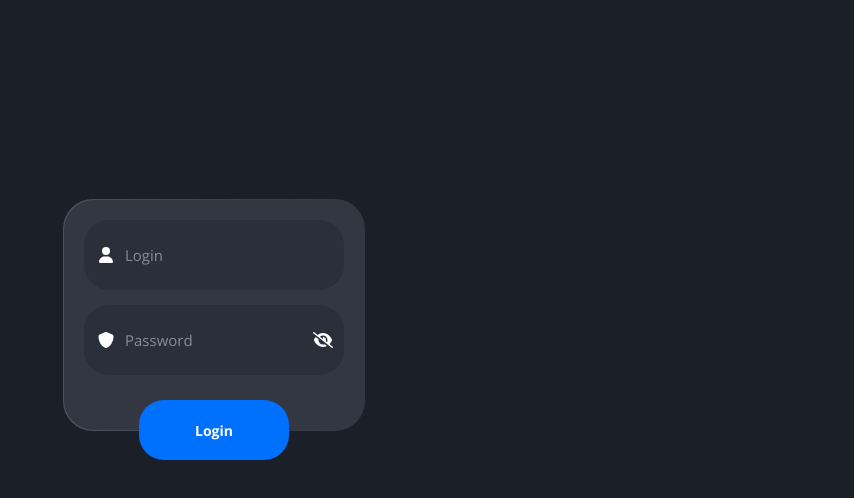
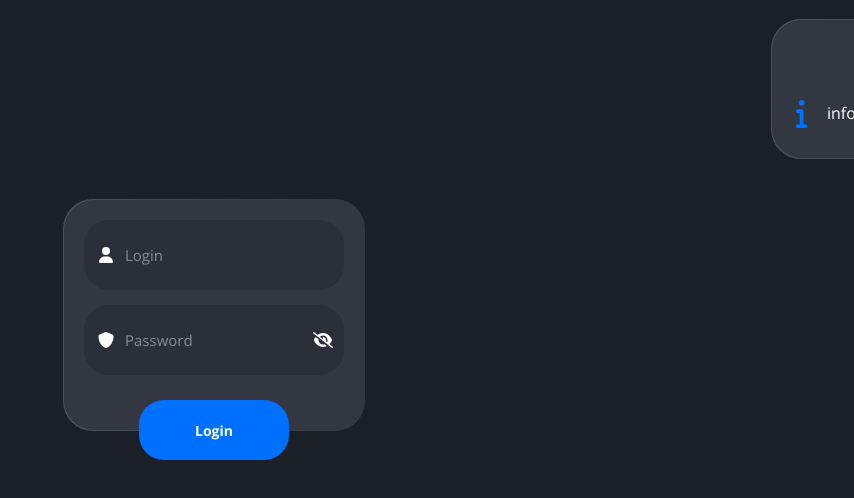
Before and after one commit to feleks/tasks-frontend, a React app: page / in a window 1280 px wide. Shown: the top 498 px of the page, without its empty margins (426-1280 px from the left). Built offline with nearby package versions, Linux system fonts and the light colour scheme.

Commit message:
Реализованы нотификации.

```diff
--- a/src/components/button/Button.scss
+++ b/src/components/button/Button.scss
@@ -10,7 +10,7 @@
     font-size: 14px;
 
     border: none;
-    border-radius: $inputs-border-radius;
+    border-radius: $inner-border-radius;
 
     background-color: $blue;
 
--- a/src/components/input/Input.scss
+++ b/src/components/input/Input.scss
@@ -17,7 +17,7 @@
 
     // border: 2px solid #3b414a;
     border: none;
-    border-radius: $inputs-border-radius;
+    border-radius: $inner-border-radius;
 
     background: transparent;
     background-color: #2a2f39;
--- /dev/null
+++ b/src/components/notifications/Notifications.scss
@@ -0,0 +1,5 @@
+.component-notifications {
+    position: fixed;
+    top: 20px;
+    right: 0;
+}
--- /dev/null
+++ b/src/components/notifications/Notifications.tsx
@@ -0,0 +1,15 @@
+import React from 'react';
+import { useNotificationStore } from 'src/stores/notifications';
+import { Notification } from './notification/Notification';
+
+import './Notifications.scss';
+
+export function Notifications() {
+    const notifications = useNotificationStore((state) => state.notifications);
+
+    const notificationsFragment = notifications.map((notification) => {
+        return <Notification key={notification.id} notification={notification} />;
+    });
+
+    return <div className="component-notifications">{notificationsFragment}</div>;
+}
--- /dev/null
+++ b/src/components/notifications/notification/Notification.scss
@@ -0,0 +1,127 @@
+@import 'src/style/variables';
+
+.component-notification {
+    // margin-left: 100%;
+    // max-width: 0;
+    height: 0;
+
+    overflow: visible;
+
+    transition: height 1s ease;
+
+    &.error {
+        .component-notification-body-icon {
+            color: $red;
+        }
+
+        .component-notification-body-progress-line {
+            background-color: $red;
+        }
+    }
+
+    &.warning {
+        .component-notification-body-icon {
+            color: $yellow;
+        }
+
+        .component-notification-body-progress-line {
+            background-color: $yellow;
+        }
+    }
+
+    &.success {
+        .component-notification-body-icon {
+            color: $green;
+        }
+
+        .component-notification-body-progress-line {
+            background-color: $green;
+        }
+    }
+
+    &.info {
+        .component-notification-body-icon {
+            color: $blue;
+        }
+
+        .component-notification-body-progress-line {
+            background-color: $blue;
+        }
+    }
+}
+
+.component-notification-body {
+    position: relative;
+    left: 100%;
+
+    display: flex;
+    flex-direction: row;
+    justify-content: center;
+
+    padding: 20px 40px 30px 20px;
+
+    transition: left 1s ease;
+}
+
+.component-notification-body-icon {
+    display: flex;
+    flex-direction: row;
+    justify-content: center;
+    align-items: center;
+
+    width: 35px;
+    padding-right: 15px;
+
+    color: white;
+    font-size: 30px;
+}
+
+.component-notification-body-message {
+    display: flex;
+    flex-direction: column;
+    justify-content: center;
+
+    width: 300px;
+
+    color: white;
+}
+
+.component-notification-body-progress {
+    position: absolute;
+    left: 20px;
+    bottom: 10px;
+    right: 20px;
+
+    height: 6px;
+}
+
+.component-notification-body-progress-wrapper {
+    width: 100%;
+    height: 6px;
+
+    overflow: hidden;
+}
+
+.component-notification-body-progress-line {
+    width: 100%;
+    height: 6px;
+
+    border-radius: 5px;
+}
+
+.component-notification-body-close {
+    position: absolute;
+    top: 15px;
+    right: 20px;
+
+    color: white;
+    font-size: 18px;
+
+    cursor: pointer;
+
+    transition: color 0.2s ease;
+
+    &:hover {
+        color: $red;
+    }
+}
--- /dev/null
+++ b/src/components/notifications/notification/Notification.tsx
@@ -0,0 +1,78 @@
+import { faCheck, faExclamation, faInfo, faXmark } from '@fortawesome/free-solid-svg-icons';
+import { FontAwesomeIcon } from '@fortawesome/react-fontawesome';
+import classNames from 'classnames';
+import React, { useEffect, useRef } from 'react';
+import * as notificationStore from 'src/stores/notifications';
+import './Notification.scss';
+import { registerNotificationEvents } from './notifications';
+
+interface Props {
+    notification: notificationStore.Notification;
+}
+
+export function Notification(props: Props) {
+    const { notification } = props;
+
+    const containerRef = useRef<HTMLDivElement>(null);
+    const bodyRef = useRef<HTMLDivElement>(null);
+    const progressRef = useRef<HTMLDivElement>(null);
+    const progressWrapperRef = useRef<HTMLDivElement>(null);
+    const progressLineRef = useRef<HTMLDivElement>(null);
+    const closeRef = useRef<HTMLDivElement>(null);
+
+    let iconFragment: JSX.Element | null = null;
+    switch (notification.type) {
+        case 'error':
+            iconFragment = <FontAwesomeIcon icon={faExclamation} />;
+            break;
+        case 'warning':
+            iconFragment = <FontAwesomeIcon icon={faExclamation} />;
+            break;
+        case 'success':
+            iconFragment = <FontAwesomeIcon icon={faCheck} />;
+            break;
+        case 'info':
+            iconFragment = <FontAwesomeIcon icon={faInfo} />;
+            break;
+    }
+
+    useEffect(() => {
+        if (
+            containerRef.current == null ||
+            bodyRef.current == null ||
+            progressRef.current == null ||
+            progressWrapperRef.current == null ||
+            progressLineRef.current == null ||
+            closeRef.current == null
+        ) {
+            throw new Error(`One of divs for notification ${notification.id} is not presented as ref`);
+        }
+
+        return registerNotificationEvents(
+            notification,
+            containerRef.current,
+            bodyRef.current,
+            progressRef.current,
+            progressWrapperRef.current,
+            progressLineRef.current,
+            closeRef.current
+        );
+    }, []);
+
+    return (
+        <div ref={containerRef} className={classNames('component-notification', notification.type)}>
+            <div ref={bodyRef} className={classNames('component-notification-body', 'segment')}>
+                <div className="component-notification-body-icon">{iconFragment}</div>
+                <div className="component-notification-body-message">{notification.message}</div>
+                <div ref={progressRef} className="component-notification-body-progress">
+                    <div ref={progressWrapperRef} className="component-notification-body-progress-wrapper">
+                        <div ref={progressLineRef} className="component-notification-body-progress-line"></div>
+                    </div>
+                </div>
+                <div ref={closeRef} className="component-notification-body-close">
+                    <FontAwesomeIcon icon={faXmark} />
+                </div>
+            </div>
+        </div>
+    );
+}
--- /dev/null
+++ b/src/components/notifications/notification/notifications.ts
@@ -0,0 +1,94 @@
+import { Notification, useNotificationStore } from 'src/stores/notifications';
+
+type Timeout = ReturnType<typeof setTimeout>;
+
+export function registerNotificationEvents(
+    notification: Notification,
+    container: HTMLDivElement,
+    body: HTMLDivElement,
+    progress: HTMLDivElement,
+    progressWrapper: HTMLDivElement,
+    progressLine: HTMLDivElement,
+    close: HTMLDivElement
+) {
+    const duration = notification.duration;
+    let expiresAt = Date.now() + duration;
+
+    // Вытаскивание нотификации из-за краёв экрана
+    body.style.left = '-20px';
+    const bodyRects = body.getBoundingClientRect();
+    container.style.height = `${bodyRects.height + 10}px`;
+
+    // Закрытие нотификации и уделаение из стора
+    let removeFromStoreTimeout: Timeout | null = null;
+    function closeNotification() {
+        if (removeFromStoreTimeout != null) {
+            return;
+        }
+
+        body.style.left = '100%';
+        container.style.height = '0';
+        removeFromStoreTimeout = setTimeout(() => {
+            useNotificationStore.getState().delete(notification.id);
+            removeFromStoreTimeout = null;
+        }, 1000);
+    }
+
+    // Дефолтное закрытие по истечении времени
+    // const progressRect = progress.getBoundingClientRect();
+    // progressLine.style.width = `${progressRect.width}px`;
+    progressWrapper.style.transition = `width ${(duration / 1000).toFixed(1)}s linear`;
+    progressWrapper.style.width = '0';
+    let closeTimeout: Timeout | null = null;
+    startCloseTimeout(duration);
+
+    function startCloseTimeout(duration: number) {
+        closeTimeout = setTimeout(() => {
+            closeNotification();
+        }, duration);
+    }
+
+    function stopCloseTimeout() {
+        if (closeTimeout != null) {
+            clearTimeout(closeTimeout);
+            closeTimeout = null;
+        }
+    }
+
+    function onMouseEnter() {
+        let timeLeft = expiresAt - Date.now();
+        if (timeLeft <= 0) {
+            timeLeft = 0;
+        }
+
+        stopCloseTimeout();
+        progressWrapper.style.width = `${((timeLeft / duration) * 100).toFixed(1)}%`;
+        progressWrapper.style.transition = `width ${(timeLeft / 1000).toFixed(1)}s linear`;
+
+        body.addEventListener('mouseleave', onMouseLeave);
+
+        function onMouseLeave() {
+            startCloseTimeout(timeLeft);
+            expiresAt = Date.now() + timeLeft;
+            progressWrapper.style.width = '0';
+
+            body.removeEventListener('mouseleave', onMouseLeave);
+        }
+    }
+
+    // Назначение обработчиков
+    close.addEventListener('click', closeNotification);
+    body.addEventListener('mouseenter', onMouseEnter);
+
+    return () => {
+        close.removeEventListener('click', closeNotification);
+        body.removeEventListener('mouseenter', onMouseEnter);
+
+        if (closeTimeout != null) {
+            clearTimeout(closeTimeout);
+        }
+        if (removeFromStoreTimeout != null) {
+            clearTimeout(removeFromStoreTimeout);
+        }
+    };
+}
--- a/src/index.tsx
+++ b/src/index.tsx
@@ -1,5 +1,6 @@
 import React from 'react';
 import ReactDOM from 'react-dom/client';
+import { Notifications } from './components/notifications/Notifications';
 
 import './index.scss';
 import { Login } from './screens/login/Login';
@@ -9,5 +10,6 @@ const root = ReactDOM.createRoot(document.getElementById('root') as HTMLElement)
 root.render(
     <React.StrictMode>
         <Login />
+        <Notifications />
     </React.StrictMode>
 );
--- a/src/stores/notifications.ts
+++ b/src/stores/notifications.ts
@@ -11,32 +11,34 @@ export interface Notification {
     id: NotificationID;
     type: NotificationType;
     message: NotificationMessage;
-    expireAt: number;
+    duration: number;
 }
 
 interface NotificationStore {
     lastID: NotificationID;
     notifications: Notification[];
 
-    push(type: NotificationType, message: NotificationMessage, expire?: number): void;
+    push(type: NotificationType, message: NotificationMessage, duration?: number): void;
     delete(id: NotificationID): void;
 }
 
-const defaultNotificationExpire = 5000;
+const defaultNotificationDuration = 5000;
 
 export const useNotificationStore = create<NotificationStore>()((set) => ({
     lastID: 0,
     notifications: [],
-    push(type, message, expire = defaultNotificationExpire) {
+    push(type, message, duration = defaultNotificationDuration) {
         set((state) => {
             const id = state.lastID + 1;
             const notification: Notification = {
                 id,
                 type,
                 message,
-                expireAt: Date.now() + expire
+                duration
             };
             const newNotifications = [...state.notifications, notification];
+
+            console.log('pushing notification:', newNotifications);
 
             return {
                 lastID: id,
@@ -56,3 +58,37 @@ export const useNotificationStore = create<NotificationStore>()((set) => ({
         });
     }
 }));
+
+useNotificationStore.getState().push(
+    'error',
+    `
+asd
+ads
+asd
+asdasd
+asd
+sda
+das
+das
+asd
+asd
+asd
+asd
+asd
+asd
+asd
+asd
+
+asdasd
+asdsd
+aasd
+asd
+
+asd
+sda
+asd
+`
+);
+useNotificationStore.getState().push('warning', 'warning');
+useNotificationStore.getState().push('success', 'success');
+useNotificationStore.getState().push('info', 'info');
--- a/src/style/segment.scss
+++ b/src/style/segment.scss
@@ -3,7 +3,7 @@
 .segment {
     position: relative;
 
-    border-radius: $segments-border-radius;
+    border-radius: $outer-border-radius;
 
     background-color: #323741;
 
```
Also changed, not shown: src/style/variables.scss (+5 -3 lines), public/examples/1555427726199395522.jpg (added).
